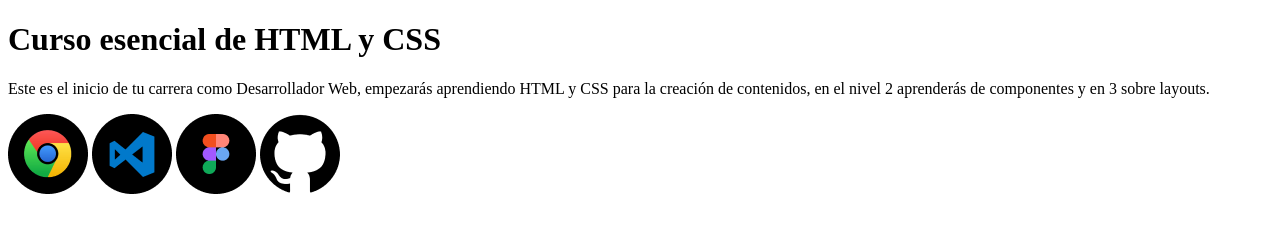
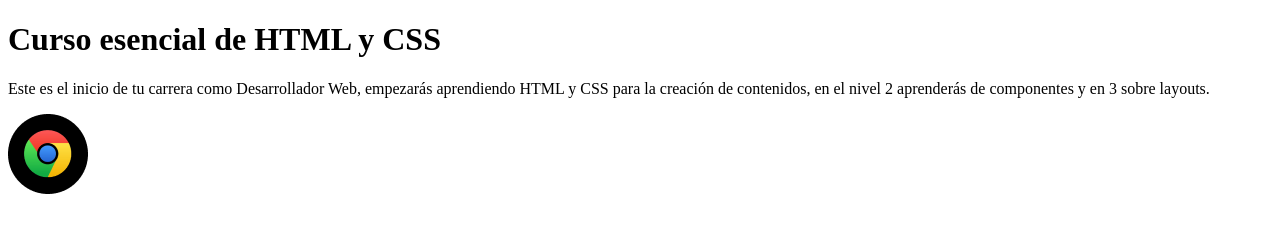
Before and after one commit to Leticia-prog/curso-esencial-html-css, a plain HTML site: page index.html in a window 1280 px wide. Drawn offline with Linux system fonts and the light colour scheme.

Commit message:
Add files via upload

```diff
--- a/index.html
+++ b/index.html
@@ -14,9 +14,6 @@
     Este es el inicio de tu carrera como Desarrollador Web, empezarás aprendiendo HTML y CSS para la creación de contenidos,
     en el nivel 2 aprenderás de componentes y en 3 sobre layouts.
   </p>
-  <img src="images/Google Chrome.png" alt="Logo de Google Chrome" title="Logo de Google Chrome">
-  <img src="images/Visual Studio Code.png" alt="Logo de Visual Studio Code" title="Logo de Visual Studio Code">
-  <img src="images/Figma.png" alt="Logo de Figma" title="Logo de Figma">
-  <img src="images/GitHub.png" alt="Logo de GitHub" title="Logo de GitHub">
+  <img src="Images/google-chrome.png" alt="Logo de Google Chrome" title="Logo de Google Chrome">
 </body>
 </html>
```
Also changed, not shown: Images/figma.png (added), Images/github.png (added), Images/google-chrome.png (added), Images/visual-studio-code.png (added).
